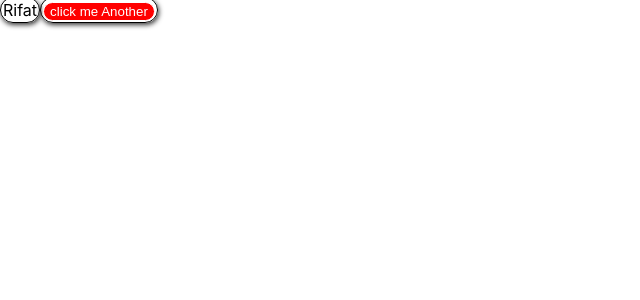
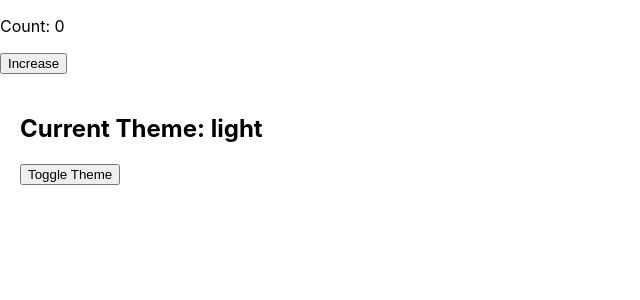
Before and after one commit to bigosofts/MERN-Stack-NextJS-Wordpress-Tutorial, a React (Create React App) app in the folder reacttutorial/: page / in a window 1280 px wide. Shown: the top 300 px of the page, without its empty margins (0-640 px from the left). Built offline with nearby package versions, Linux system fonts and the light colour scheme.

Commit message:
render props context api

```diff
--- a/reacttutorial/src/App.js
+++ b/reacttutorial/src/App.js
@@ -1,16 +1,31 @@
-import ButtonComponent from "./components/Button";
-import Shadow from "./components/composition/Shadow";
+import Counter from "./components/renderProps/Counter";
+
+import { ThemeProvider } from "./components/Context/ThemeProvider";
+import ThemeToggleButton from "./components/Button";
 
 export default function App() {
   return (
     <>
-      <Shadow>{() => <span>Rifat</span>}</Shadow>
+      <Counter
+        render={(count, increment) => (
+          <div>
+            <p>Count: {count}</p>
+            <button onClick={increment}>Increase</button>
+          </div>
+        )}
+      />
+
+      <ThemeProvider>
+        <ThemeToggleButton />
+      </ThemeProvider>
+
+      {/* <Shadow>{() => <span>Rifat</span>}</Shadow>
 
       <Shadow>
         {(value) => (
           <ButtonComponent text="click me" color="red" something={value} />
         )}
-      </Shadow>
+      </Shadow> */}
     </>
   );
 }
--- a/reacttutorial/src/components/Button.js
+++ b/reacttutorial/src/components/Button.js
@@ -1,11 +1,21 @@
-import "./Button.css";
+import { useContext } from "react";
+import { ThemeContext } from "./Context/ThemeProvider";
 
-function ButtonComponent({ text, color, children, something }) {
+const ThemeToggleButton = () => {
+  const { theme, toggleTheme } = useContext(ThemeContext);
+
   return (
-    <button style={{ backgroundColor: color }} className="btn">
-      {text} {something}
-    </button>
+    <div
+      style={{
+        background: theme === "light" ? "#fff" : "#333",
+        color: theme === "light" ? "#000" : "#fff",
+        padding: "20px",
+      }}
+    >
+      <h2>Current Theme: {theme}</h2>
+      <button onClick={toggleTheme}>Toggle Theme</button>
+    </div>
   );
-}
+};
 
-export default ButtonComponent;
+export default ThemeToggleButton;
--- /dev/null
+++ b/reacttutorial/src/components/Context/ThemeProvider.js
@@ -0,0 +1,20 @@
+import React, { createContext, useState } from "react";
+
+// Create Context
+export const ThemeContext = createContext();
+
+// Provider Component
+export const ThemeProvider = ({ children }) => {
+  const [theme, setTheme] = useState("light");
+
+  // Toggle function
+  const toggleTheme = () => {
+    setTheme(theme === "light" ? "dark" : "light");
+  };
+
+  return (
+    <ThemeContext.Provider value={{ theme, toggleTheme }}>
+      {children}
+    </ThemeContext.Provider>
+  );
+};
--- /dev/null
+++ b/reacttutorial/src/components/renderProps/Counter.js
@@ -0,0 +1,14 @@
+//render components
+
+import React, { useState } from "react";
+
+// A component that provides a count and an updater function via render props
+const Counter = ({ render }) => {
+  const [count, setCount] = useState(0);
+
+  return render(count, () => setCount(count + 1));
+};
+
+
+
+export default Counter;
```
